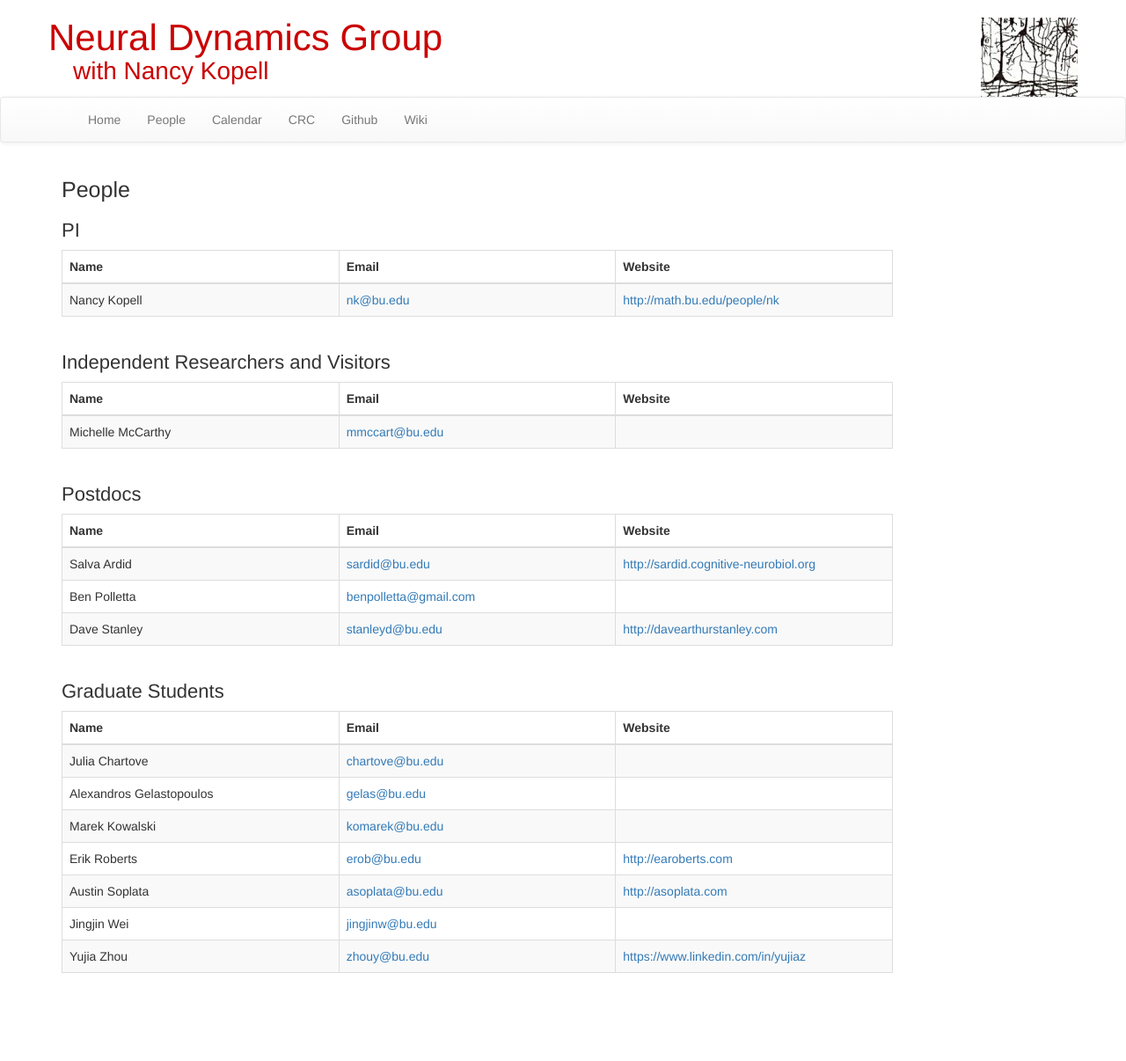
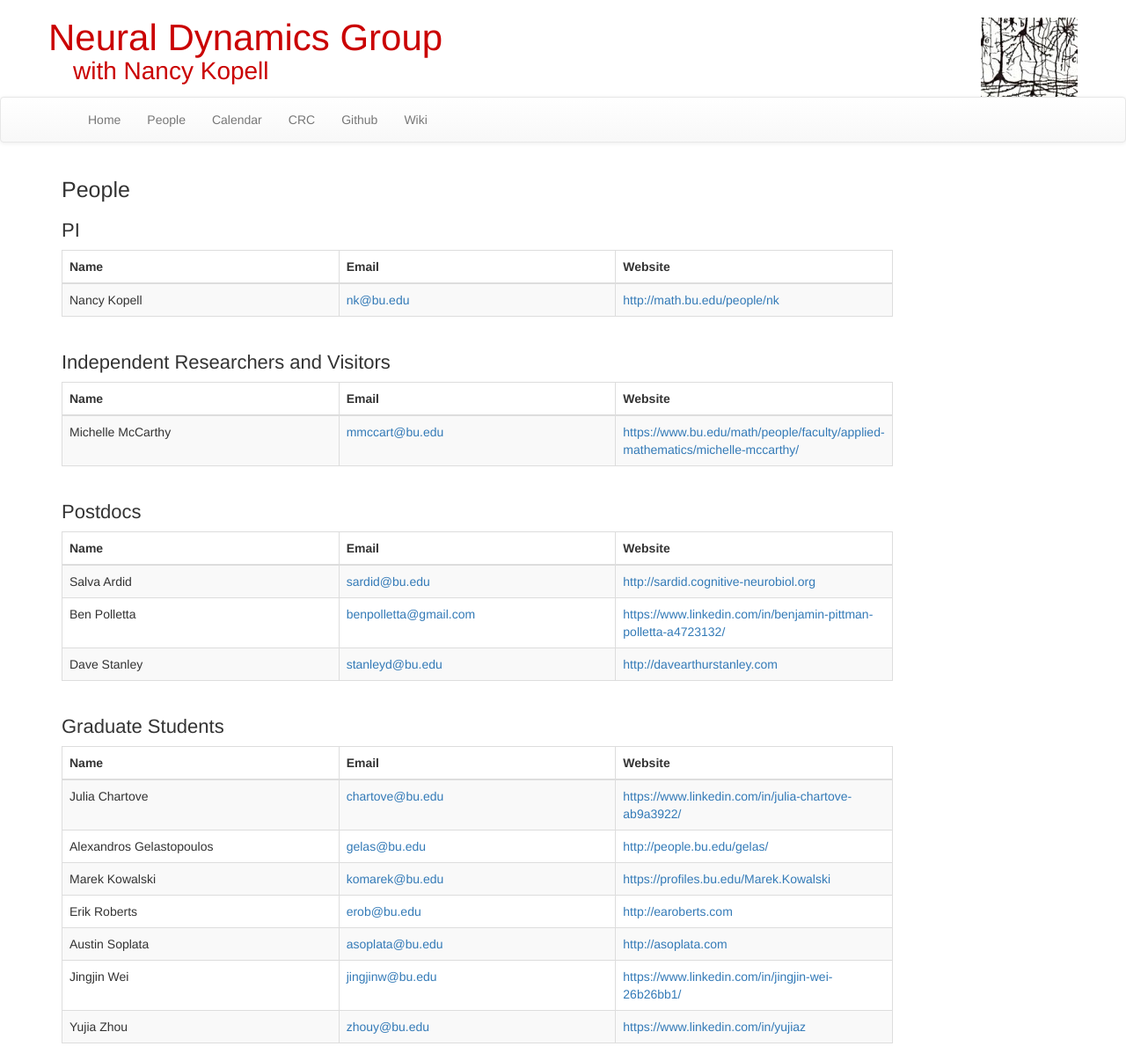
Before and after one commit to cogrhythms/nd, a Jekyll site: the page built from people/index.md, in a window 1280 px wide. Shown: the whole page at 88% size. Built offline with Jekyll 4.4.1, drawn with Linux system fonts in a browser that asks for light colours; nearby versions of some CDN libraries; before the commit the page ends 1126 px from its top, so only the background shows below that; some of the changed lines change nothing that is shown.

Commit message:
update people websites

```diff
--- a/_data/people.yml
+++ b/_data/people.yml
@@ -7,6 +7,7 @@ pi:
 indep_visitors:
   - name: Michelle McCarthy
     email: mmccart@bu.edu
+    website: https://www.bu.edu/math/people/faculty/applied-mathematics/michelle-mccarthy/
 
 postdocs:
   - name: Salva Ardid
@@ -15,6 +16,7 @@ postdocs:
 
   - name: Ben Polletta
     email: benpolletta@gmail.com
+    website: https://www.linkedin.com/in/benjamin-pittman-polletta-a4723132/
 
   - name: Dave Stanley
     email: stanleyd@bu.edu
@@ -23,12 +25,15 @@ postdocs:
 gradStudents:
   - name: Julia Chartove
     email: chartove@bu.edu
+    website: https://www.linkedin.com/in/julia-chartove-ab9a3922/
 
   - name: Alexandros Gelastopoulos
     email: gelas@bu.edu
+    website: http://people.bu.edu/gelas/
 
   - name: Marek Kowalski
     email: komarek@bu.edu
+    website: https://profiles.bu.edu/Marek.Kowalski
 
   - name: Erik Roberts
     email: erob@bu.edu
@@ -40,6 +45,7 @@ gradStudents:
 
   - name: Jingjin Wei
     email: jingjinw@bu.edu
+    website: https://www.linkedin.com/in/jingjin-wei-26b26bb1/
 
   - name: Yujia Zhou
     email: zhouy@bu.edu
```
